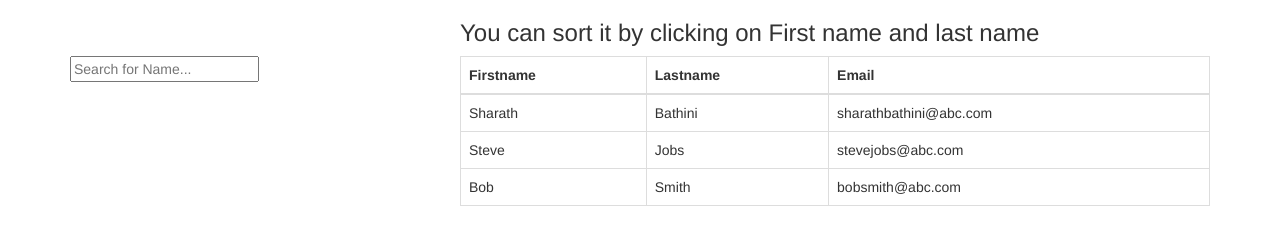
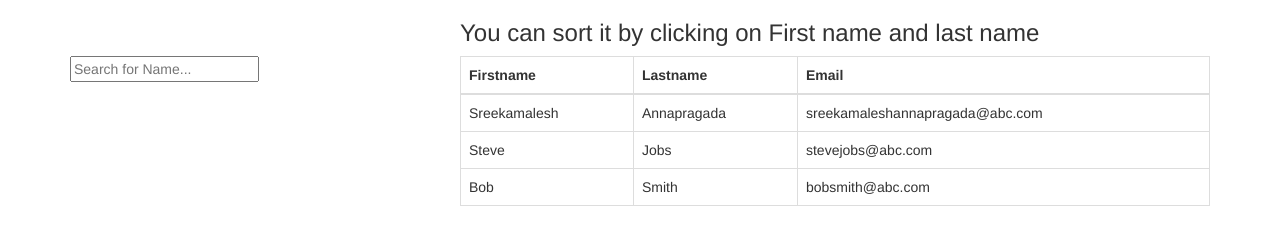
Before and after one commit to sreekamalesh123/TableSort_Search, a plain HTML site: page index.html in a window 1280 px wide. Drawn offline with nearby package versions, Linux system fonts and the light colour scheme.

Commit message:
Add files via upload

```diff
--- a/index.html
+++ b/index.html
@@ -36,9 +36,9 @@
                 </thead>
                 <tbody class = "tableBody">
                 <tr>
-                    <td>Sharath</td>
-                    <td>Bathini</td>
-                    <td>sharathbathini@abc.com</td>
+                    <td>Sreekamalesh</td>
+                    <td>Annapragada</td>
+                    <td>sreekamaleshannapragada@abc.com</td>
                 </tr>
                 <tr>
                     <td>Steve</td>
```
